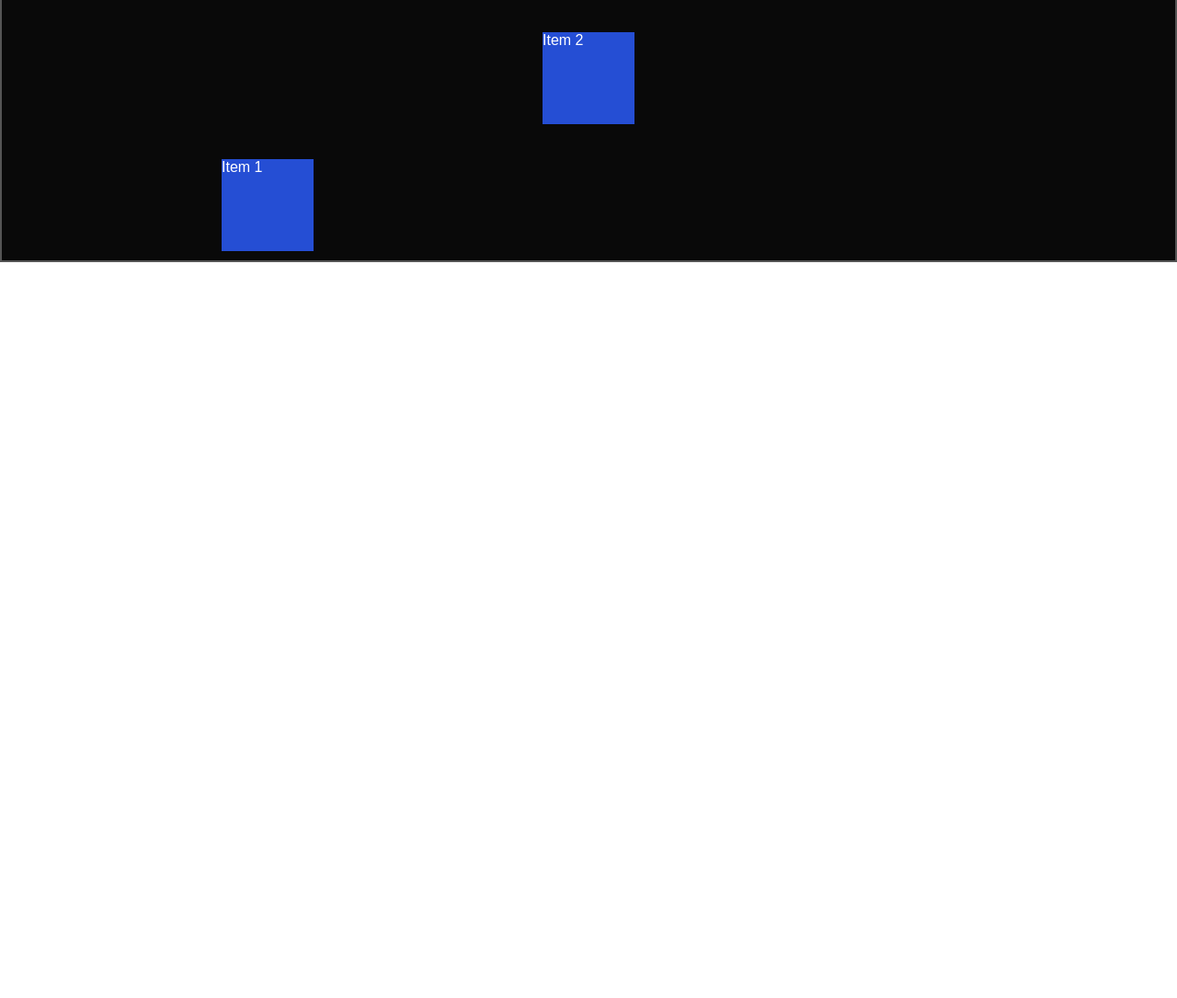
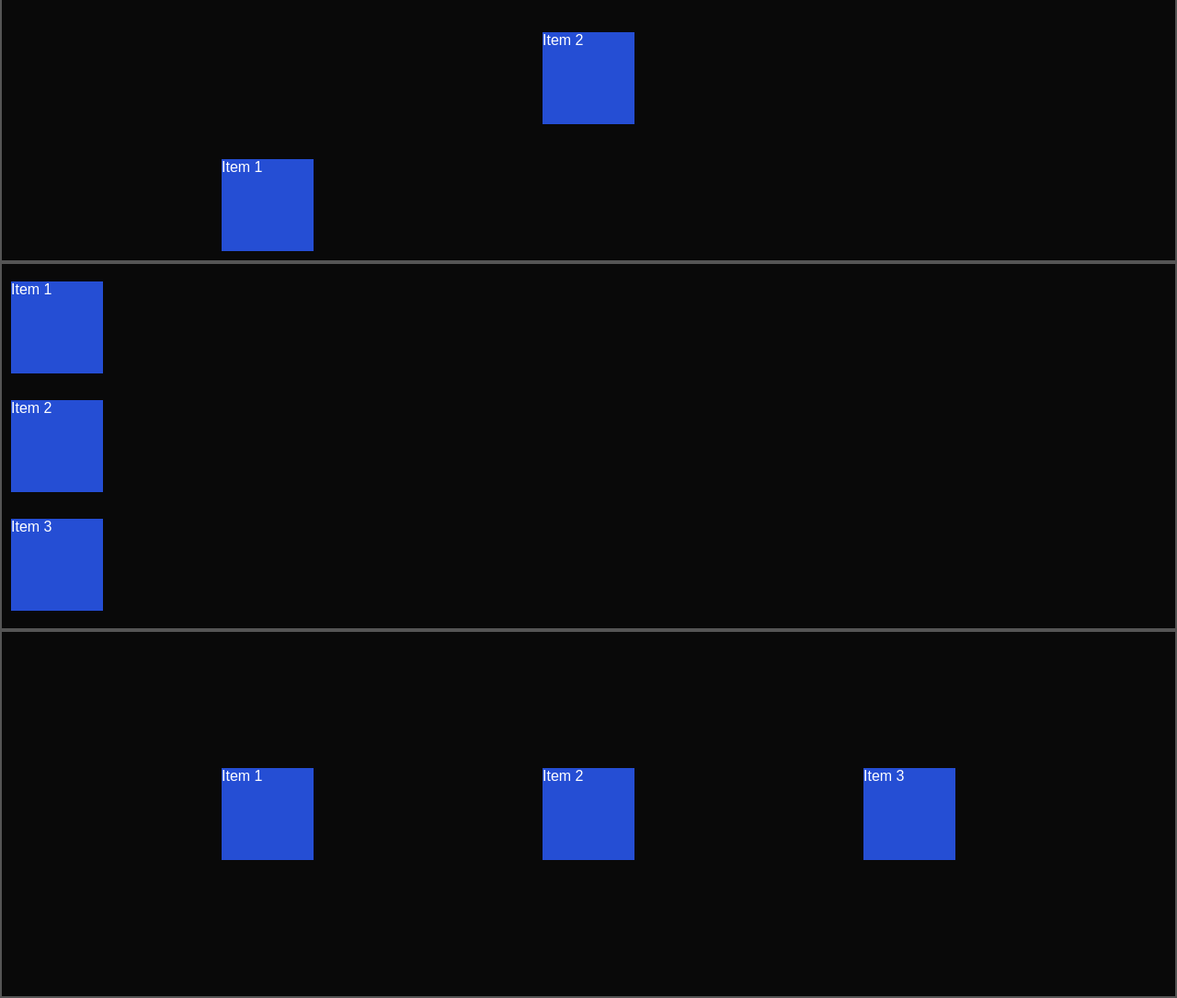
Before and after one commit to harryrf3/theodinproject, a plain HTML site: page flexbox/index.html in a window 1280 px wide. Shown: the part 983-2068 px from the top of the page at 92% size. Before the commit the page ends 1268 px from the top, so only its background shows below. Drawn offline with Linux system fonts and the light colour scheme.

Commit message:
Add examples for flex direction

```diff
--- a/flexbox/index.html
+++ b/flexbox/index.html
@@ -50,7 +50,16 @@
     <div class="item container__item__align-self__center">Item 2</div>
     <div class="item container__item__align-self__start">Item 3</div>
   </div>
-
+  <div class="container container__flex-direction__column">
+    <div class="item container__flex-direction__column__item">Item 1</div>
+    <div class="item container__flex-direction__column__item">Item 2</div>
+    <div class="item container__flex-direction__column__item">Item 3</div>
+  </div>
+  <div class="container container__flex-direction__row">
+    <div class="item container_flex-direction__row__item">Item 1</div>
+    <div class="item container_flex-direction__row__item">Item 2</div>
+    <div class="item container_flex-direction__row__item">Item 3</div>
+  </div>
 </body>
 
 </html>
--- a/flexbox/style.css
+++ b/flexbox/style.css
@@ -111,3 +111,19 @@ body {
 }
 
 /* FLEX DIRECTION */
+
+.container__flex-direction__column {
+  height: 400px;
+  flex-direction: column;
+  /* Always represents Main Axis */
+  justify-content: space-evenly;
+  /* Always represents Cross Axis */
+  align-items: flex-start;
+}
+
+.container__flex-direction__row {
+  height: 400px;
+  flex-direction: row;
+  justify-content: space-evenly;
+  align-items: center;
+}
```
